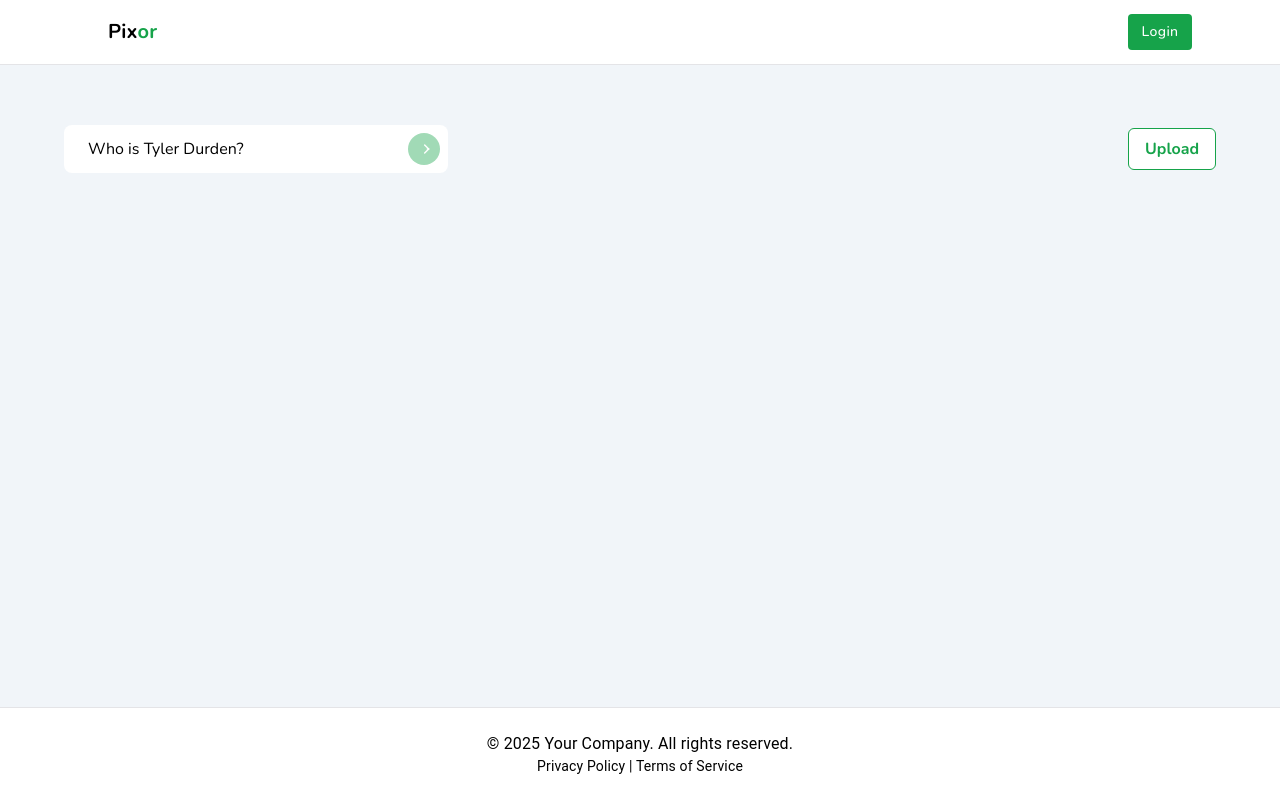
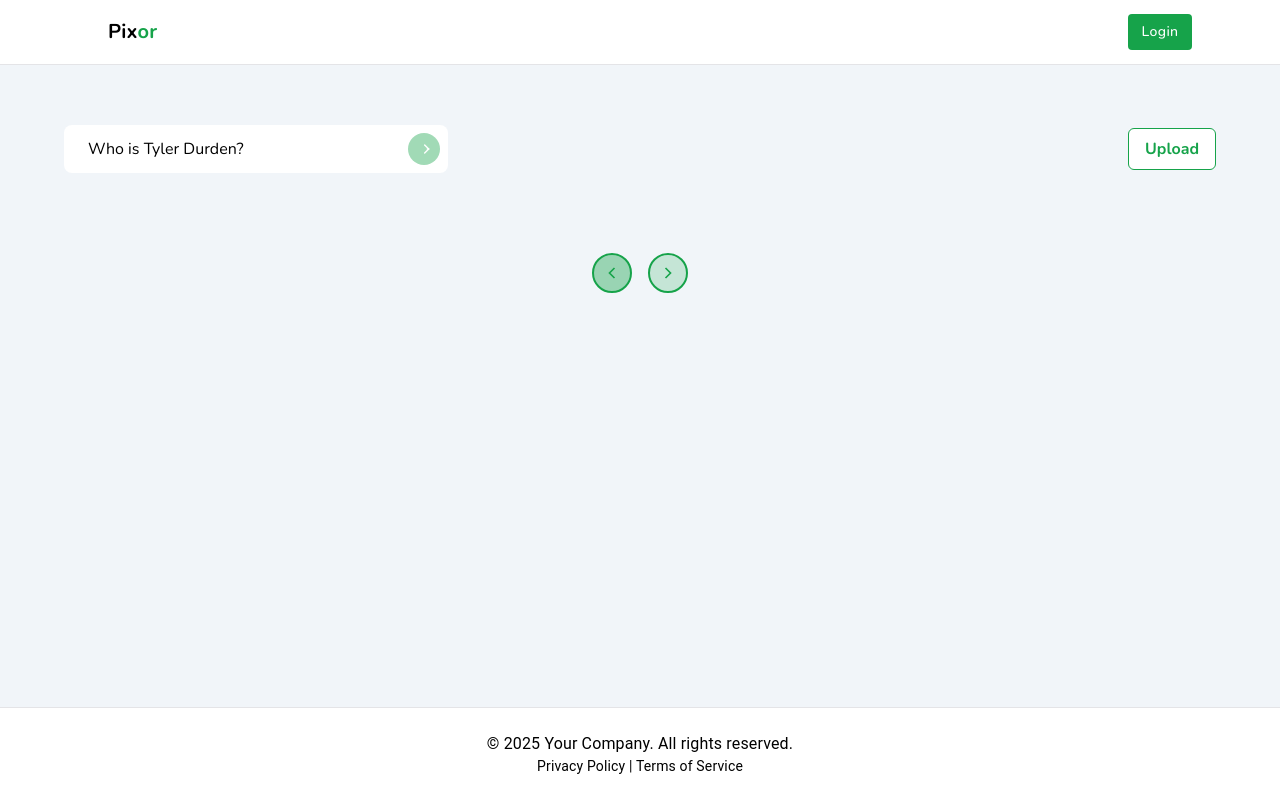
Before and after one commit to Mdafsarx/job-task, a Next.js app: page / in a window 1280 px wide. Built offline with nearby package versions, Linux system fonts and the light colour scheme; some icons are missing.

Commit message:
pagination done

```diff
--- a/src/components/ImageCard.tsx
+++ b/src/components/ImageCard.tsx
@@ -6,6 +6,7 @@ import { Modal, ModalBody } from "./ui/Modal";
 import { RiEyeFill } from "react-icons/ri";
 import Image from "next/image";
 import Swal from "sweetalert2";
+import { useModal } from "@/context/ModalContext";
 
 interface ImageCardProps {
   url: string;
@@ -13,24 +14,35 @@ interface ImageCardProps {
 }
 
 const ImageCard: FC<ImageCardProps> = ({ url, title }) => {
+  const { setRefresh, refresh } = useModal();
   const [isHovered, setIsHovered] = useState(false);
 
-  const handleDelete = () => {
+  const handleDelete = (url: string) => {
     Swal.fire({
       title: "Are you sure?",
       text: "You won't be able to revert this!",
       icon: "warning",
       showCancelButton: true,
-      confirmButtonColor: "#3085d6",
+      confirmButtonColor: "#16A34A",
       cancelButtonColor: "#d33",
       confirmButtonText: "Yes, delete it!",
     }).then((result) => {
       if (result.isConfirmed) {
-        Swal.fire({
-          title: "Deleted!",
-          text: "Your file has been deleted.",
-          icon: "success",
-        });
+        const stored = localStorage.getItem("uploadedImages");
+        if (stored) {
+          const images = JSON.parse(stored);
+          const updatedImages = images.filter(
+            (img: { title: string; url: string }) => img.url !== url
+          );
+          localStorage.setItem("uploadedImages", JSON.stringify(updatedImages));
+          setRefresh(!refresh);
+          Swal.fire({
+            title: "Deleted!",
+            text: "Your file has been deleted.",
+            icon: "success",
+            confirmButtonColor: "#16A34A",
+          });
+        }
       }
     });
   };
@@ -52,7 +64,7 @@ const ImageCard: FC<ImageCardProps> = ({ url, title }) => {
       {isHovered && (
         <div className="absolute inset-0 bg-black/40 rounded-xl">
           <div className="absolute top-0 right-0 p-2 rounded-lg text-white cursor-pointer">
-            <AiFillDelete size={20} onClick={handleDelete} />
+            <AiFillDelete size={20} onClick={() => handleDelete(url)} />
           </div>
           <Modal>
             <div className="absolute size-fit top-1/2 -translate-y-1/2 left-1/2 -translate-x-1/2">
--- a/src/components/pages/home/GallerySection.tsx
+++ b/src/components/pages/home/GallerySection.tsx
@@ -1,29 +1,41 @@
 "use client";
+import { useEffect, useState } from "react";
 import { Modal, ModalBody } from "@/components/ui/Modal";
 import { VanishInput } from "@/components/ui/VanishInput";
 import ImageCard from "@/components/ImageCard";
 import ModalTriggerButton from "@/components/ui/ModalTriggerButton";
 import UploadFiles from "@/components/UploadFiles";
-import { useEffect, useState } from "react";
 import { useModal } from "@/context/ModalContext";
 import { CiImageOn } from "react-icons/ci";
+import { GrFormNext, GrFormPrevious } from "react-icons/gr";
 
 const GallerySection = () => {
-  const { refresh } = useModal();
-  const [images, setImages] = useState<{ url: string; title: string }[]>([]);
   const placeholders = [
     "What's the first rule of Fight Club?",
     "Who is Tyler Durden?",
   ];
+  const [ImagesShow, setImagesShow] = useState(1);
+  const imagesPerPage = 8;
+  const { refresh } = useModal();
+  const [images, setImages] = useState<{ url: string; title: string }[]>([]);
+  const [displayedData, setDisplayedData] = useState<
+    { url: string; title: string }[]
+  >([]);
+
+  const totalPages = images ? Math.ceil(images.length / imagesPerPage) : 0;
 
   useEffect(() => {
     const savedImages = JSON.parse(
       localStorage.getItem("uploadedImages") || "[]"
     );
-    if (savedImages.length > 0) {
-      setImages(savedImages);
-    }
+    setImages(savedImages);
   }, [refresh]);
+
+  useEffect(() => {
+    const startIndex = (ImagesShow - 1) * imagesPerPage;
+    const endIndex = ImagesShow * imagesPerPage;
+    setDisplayedData(images.slice(startIndex, endIndex));
+  }, [images, ImagesShow]);
 
   return (
     <section className="space-y-10">
@@ -42,9 +54,33 @@ const GallerySection = () => {
       </div>
 
       <div className="grid grid-cols-2 md:grid-cols-4 gap-5 gap-y-8">
-        {images.map((image, index) => (
+        {displayedData.map((image, index) => (
           <ImageCard key={index} url={image?.url} title={image.title} />
         ))}
+      </div>
+
+      {/* pagination */}
+      <div className="flex justify-center mt-4 xl:mt-0 gap-4">
+        <button
+          onClick={() => {
+            if (ImagesShow > 1) setImagesShow((prev) => prev - 1);
+          }}
+          className={`${
+            ImagesShow === 1 ? "bg-[#16A34A66]" : "bg-[#16A34A33]"
+          }  border-[#16A34A] border-2 rounded-full p-2`}
+        >
+          <GrFormPrevious className="text-xl text-[#16A34A]" />
+        </button>
+        <button
+          onClick={() => {
+            if (ImagesShow < totalPages) setImagesShow((prev) => prev + 1);
+          }}
+          className={`${
+            ImagesShow === totalPages ? "bg-[#16A34A66]" : "bg-[#16A34A33]"
+          }  border-[#16A34A] border-2 rounded-full p-2`}
+        >
+          <GrFormNext className="text-xl text-[#16A34A]" />
+        </button>
       </div>
     </section>
   );
```
